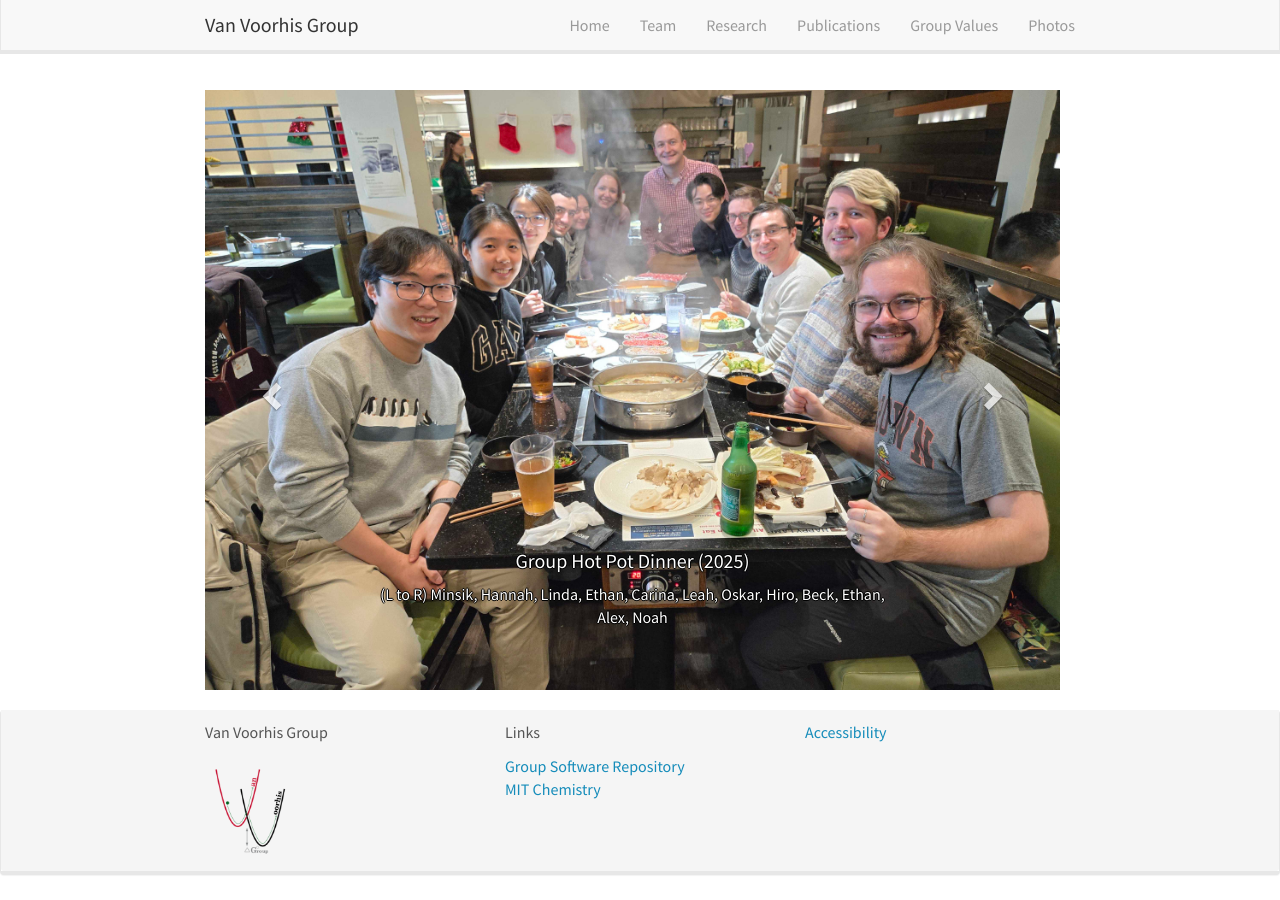
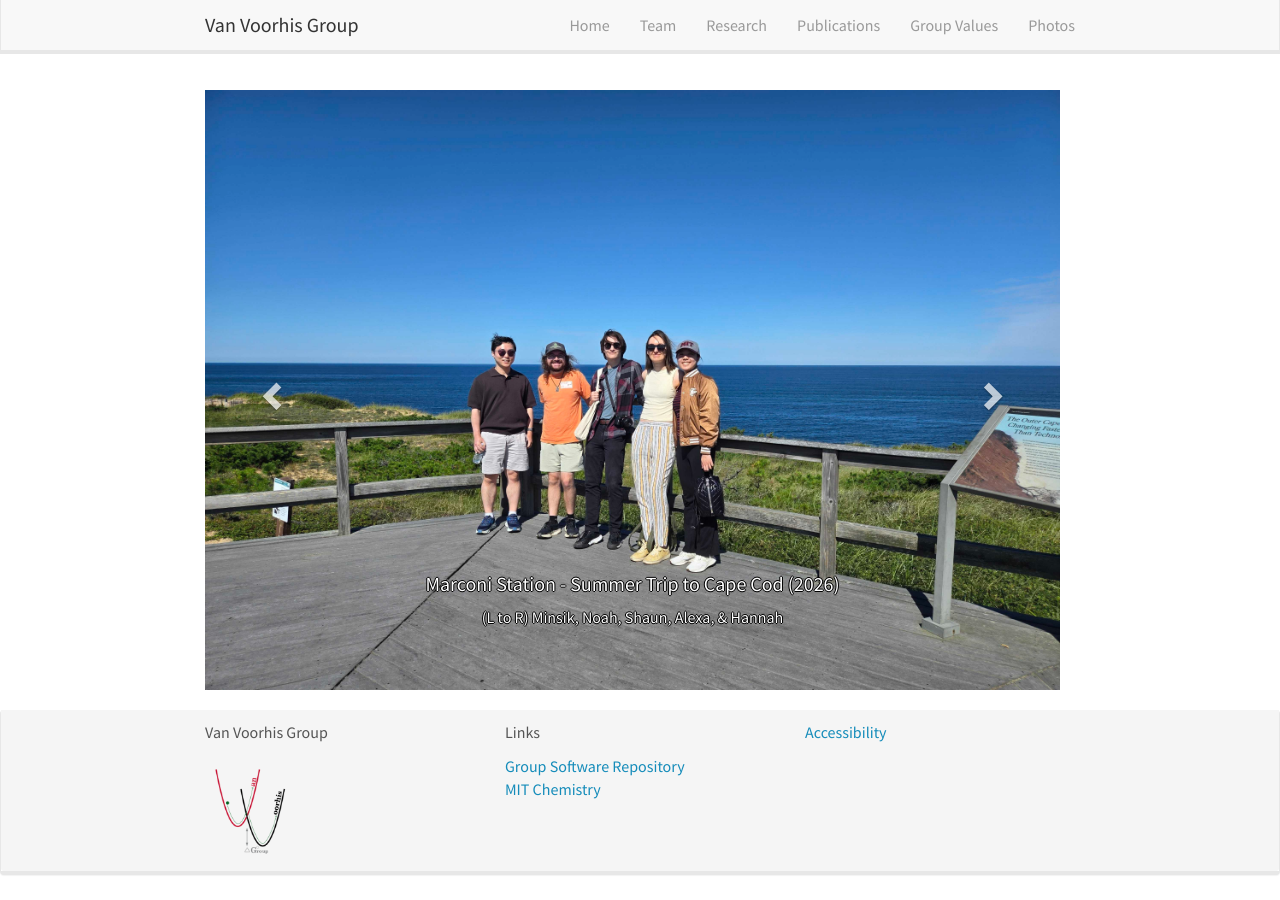
Before and after one commit to troyvvgroup/troyvvgroup.github.io, a Jekyll site: the page built from _pages/grpphoto.md, in a window 1280 px wide. Built offline with Jekyll 4.4.1, drawn with Linux system fonts in a browser that asks for light colours; nearby versions of some CDN libraries.

Commit message:
add cape cod trip picture (#50)

```diff
--- a/_pages/grpphoto.md
+++ b/_pages/grpphoto.md
@@ -5,6 +5,9 @@ excerpt: "Group Photos"
 sitemap: true
 permalink: /photos/
 images:
+- image: 2026_capecod.jpg
+  title: Marconi Station - Summer Trip to Cape Cod (2026)
+  subtitle: (L to R) Minsik, Noah, Shaun, Alexa, & Hannah
 - image: 2025_dinner.jpg
   title: Group Hot Pot Dinner (2025)
   subtitle: (L to R) Minsik, Hannah, Linda, Ethan, Carina, Leah, Oskar, Hiro, Beck, Ethan, Alex, Noah
```
Also changed, not shown: images/grpphotos/2026_capecod.jpg (added).
